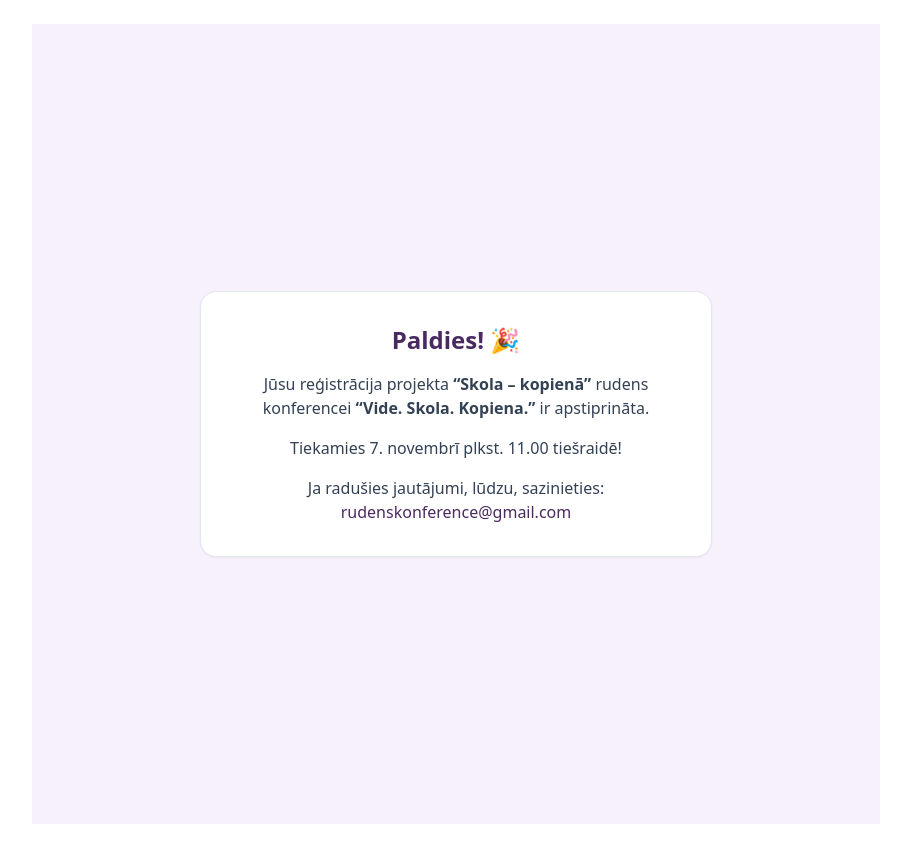
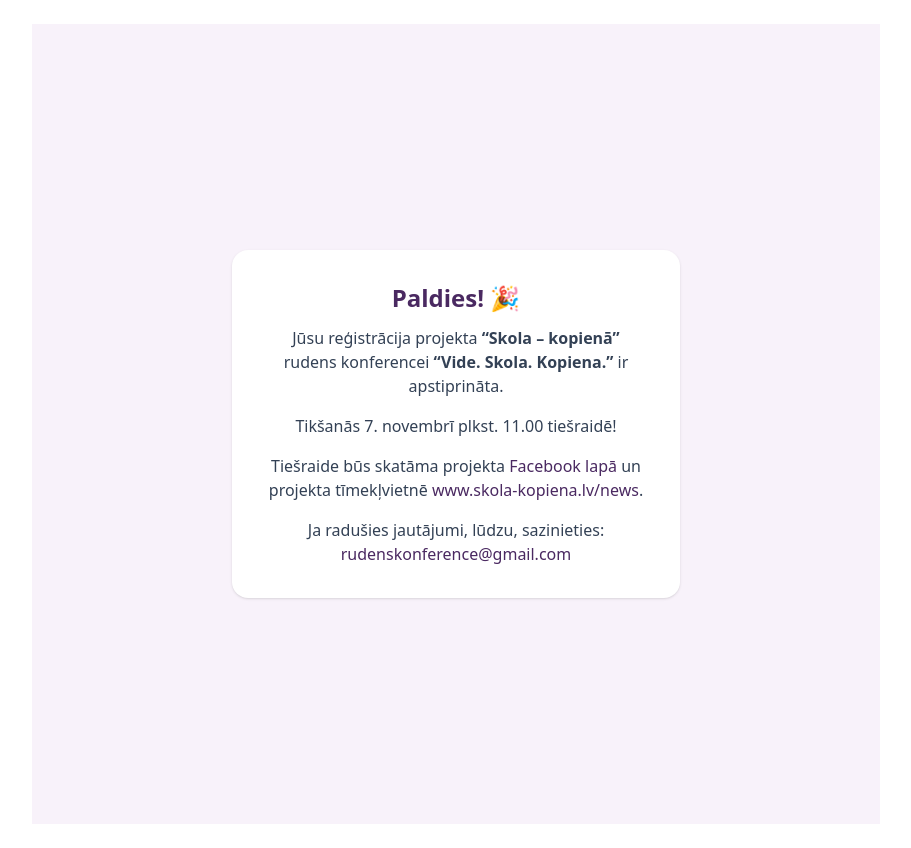
Before and after one commit to vasiljevsvladislavs-dot/skola-kopiena-registration, a Next.js app: page /success in a window 1280 px wide. Shown: the whole page, without its empty margins (184-1095 px from the left). Built offline with nearby package versions, Linux system fonts and the light colour scheme.

Commit message:
Update page.tsx

```diff
--- a/app/success/page.tsx
+++ b/app/success/page.tsx
@@ -1,25 +1,44 @@
-// app/success/page.tsx
-export const metadata = {
-  title: "Reģistrācija apstiprināta — Skola – kopienā",
-};
-
 export default function SuccessPage() {
   return (
-    <main className="min-h-screen flex items-center justify-center bg-[#f6f1fa] p-6">
-      <div className="max-w-lg text-center bg-white p-8 rounded-2xl shadow-sm border border-slate-200">
-        <h1 className="text-2xl font-semibold text-[#4a2961] mb-4">
+    <main className="min-h-screen flex items-center justify-center bg-[#f8f2fa] px-4 py-12">
+      <div className="max-w-md text-center bg-white rounded-2xl shadow p-8">
+        <h1 className="text-2xl font-semibold text-[#4a2961] mb-3">
           Paldies! 🎉
         </h1>
+
         <p className="text-slate-700 mb-4">
-          Jūsu reģistrācija projekta <b>“Skola – kopienā”</b> rudens konferencei
-          <b> “Vide. Skola. Kopiena.”</b> ir apstiprināta.
+          Jūsu reģistrācija projekta <strong>“Skola – kopienā”</strong> rudens
+          konferencei <strong>“Vide. Skola. Kopiena.”</strong> ir apstiprināta.
         </p>
+
         <p className="text-slate-700 mb-4">
-          Tiekamies 7. novembrī plkst. 11.00 tiešraidē!
+          Tikšanās 7. novembrī plkst. 11.00 tiešraidē!
         </p>
+
+        <p className="text-slate-700 mb-4">
+          Tiešraide būs skatāma projekta{" "}
+          <a
+            href="https://www.facebook.com/skolakopiena.lv"
+            target="_blank"
+            rel="noreferrer"
+            className="text-[#4a2961] hover:underline"
+          >
+            Facebook lapā
+          </a>{" "}
+          un projekta tīmekļvietnē{" "}
+          <a
+            href="https://www.skola-kopiena.lv/news"
+            target="_blank"
+            rel="noreferrer"
+            className="text-[#4a2961] hover:underline"
+          >
+            www.skola-kopiena.lv/news
+          </a>
+          .
+        </p>
+
         <p className="text-slate-700">
-          Ja radušies jautājumi, lūdzu, sazinieties:
-          <br />
+          Ja radušies jautājumi, lūdzu, sazinieties:{" "}
           <a
             href="mailto:rudenskonference@gmail.com"
             className="text-[#4a2961] font-medium hover:underline"
```
